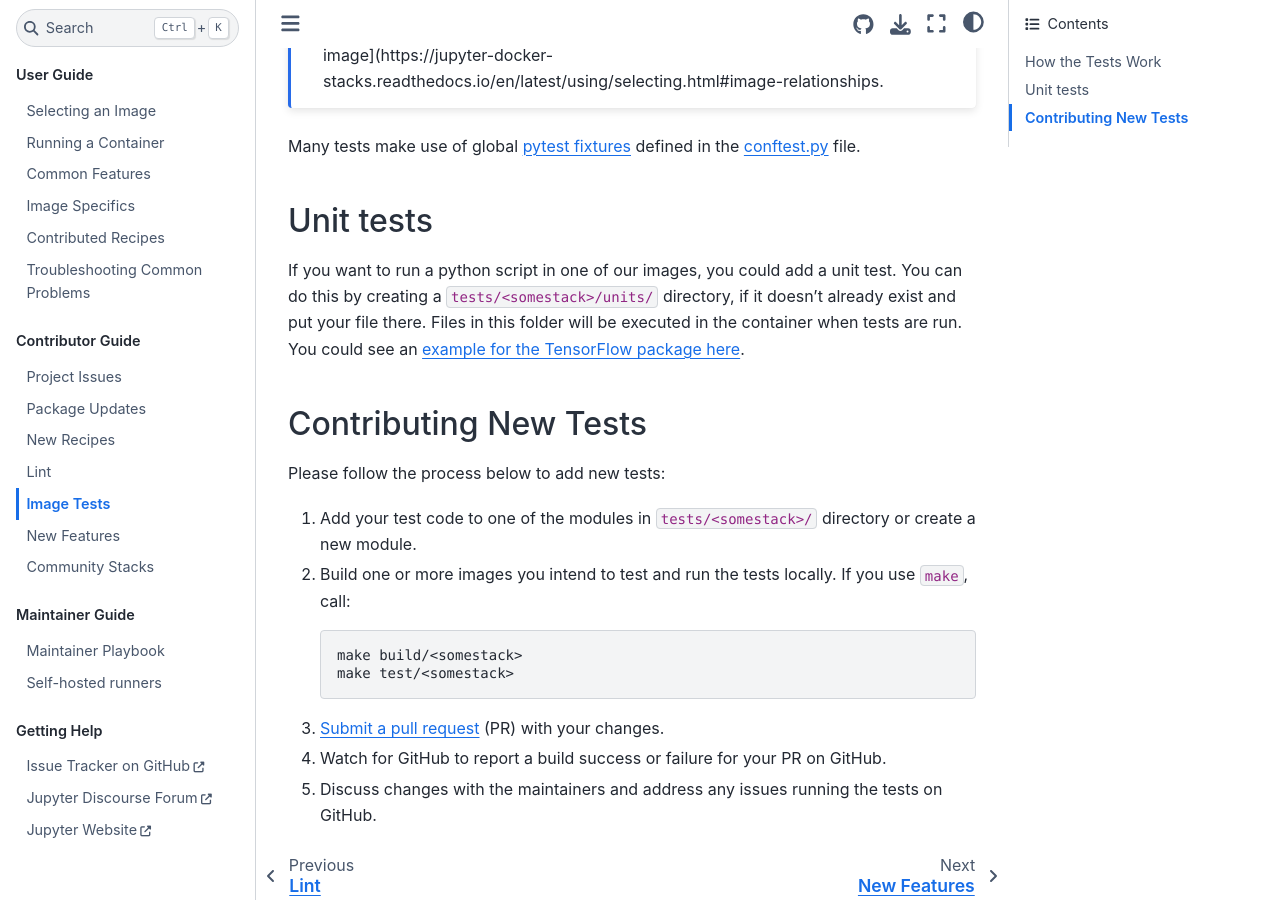
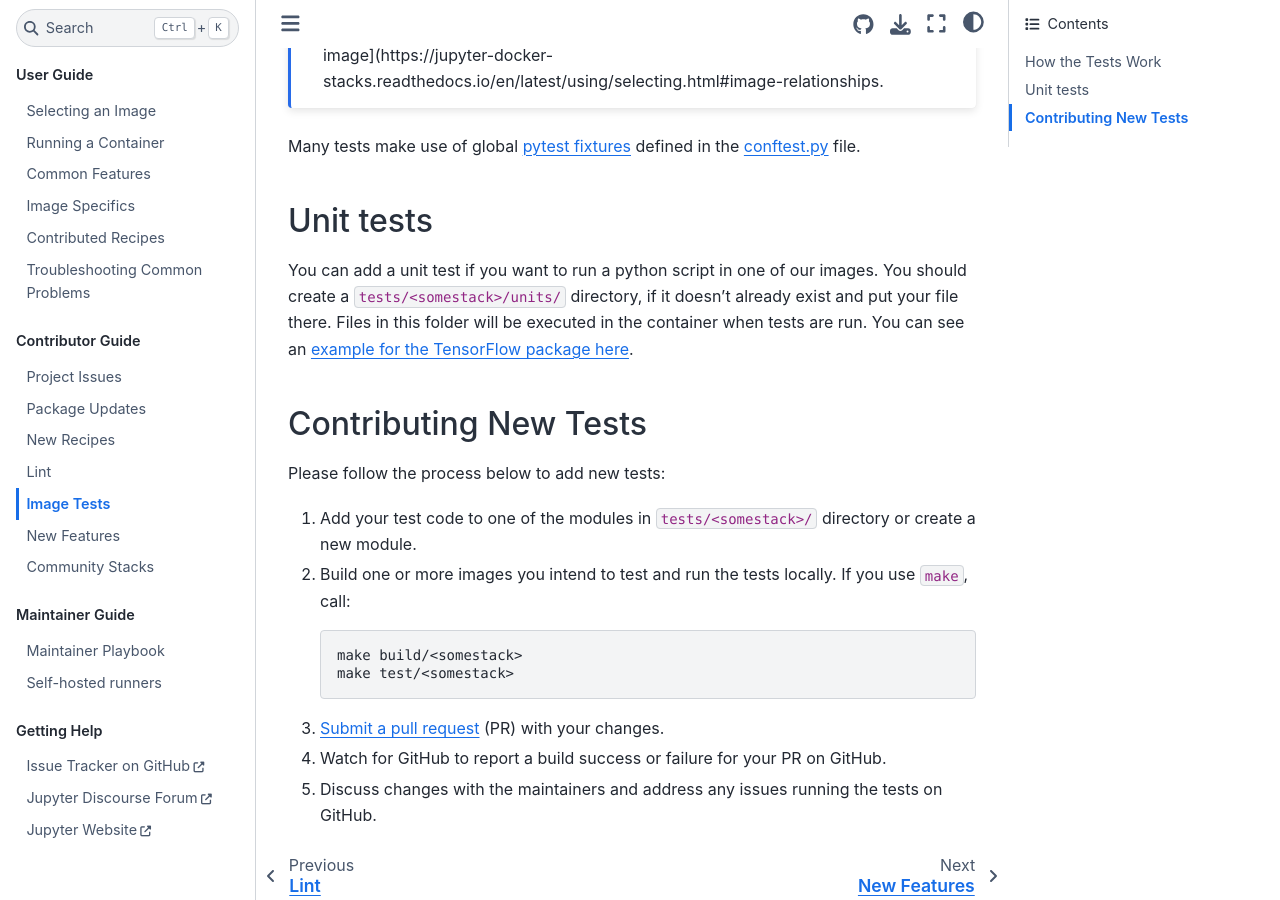
Before and after one commit to jupyter/docker-stacks, a Sphinx documentation site: the page built from docs/contributing/tests.md, in a window 1280 px wide and 900 px high, scrolled down 588 px. Built offline with Sphinx 7.4.7 and the Sphinx Book theme 1.1.4, drawn with Linux system fonts in a browser that asks for light colours.

Commit message:
Update tests.md

```diff
--- a/docs/contributing/tests.md
+++ b/docs/contributing/tests.md
@@ -22,10 +22,10 @@ defined in the [conftest.py](https://github.com/jupyter/docker-stacks/blob/main/
 
 ## Unit tests
 
-If you want to run a python script in one of our images, you could add a unit test.
-You can do this by creating a `tests/<somestack>/units/` directory, if it doesn't already exist and put your file there.
+You can add a unit test if you want to run a python script in one of our images.
+You should create a `tests/<somestack>/units/` directory, if it doesn't already exist and put your file there.
 Files in this folder will be executed in the container when tests are run.
-You could see an [example for the TensorFlow package here](https://github.com/jupyter/docker-stacks/blob/HEAD/tests/tensorflow-notebook/units/unit_tensorflow.py).
+You can see an [example for the TensorFlow package here](https://github.com/jupyter/docker-stacks/blob/HEAD/tests/tensorflow-notebook/units/unit_tensorflow.py).
 
 ## Contributing New Tests
 
```
